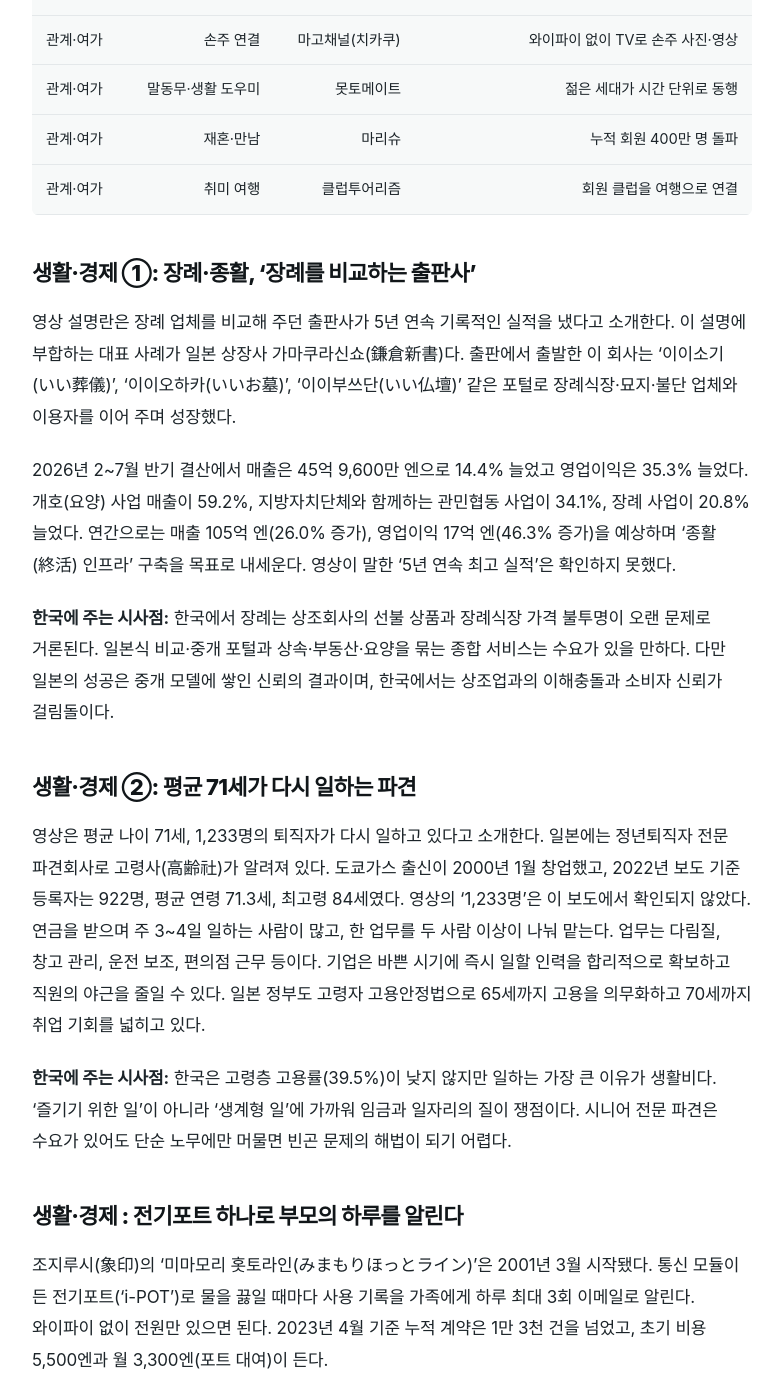
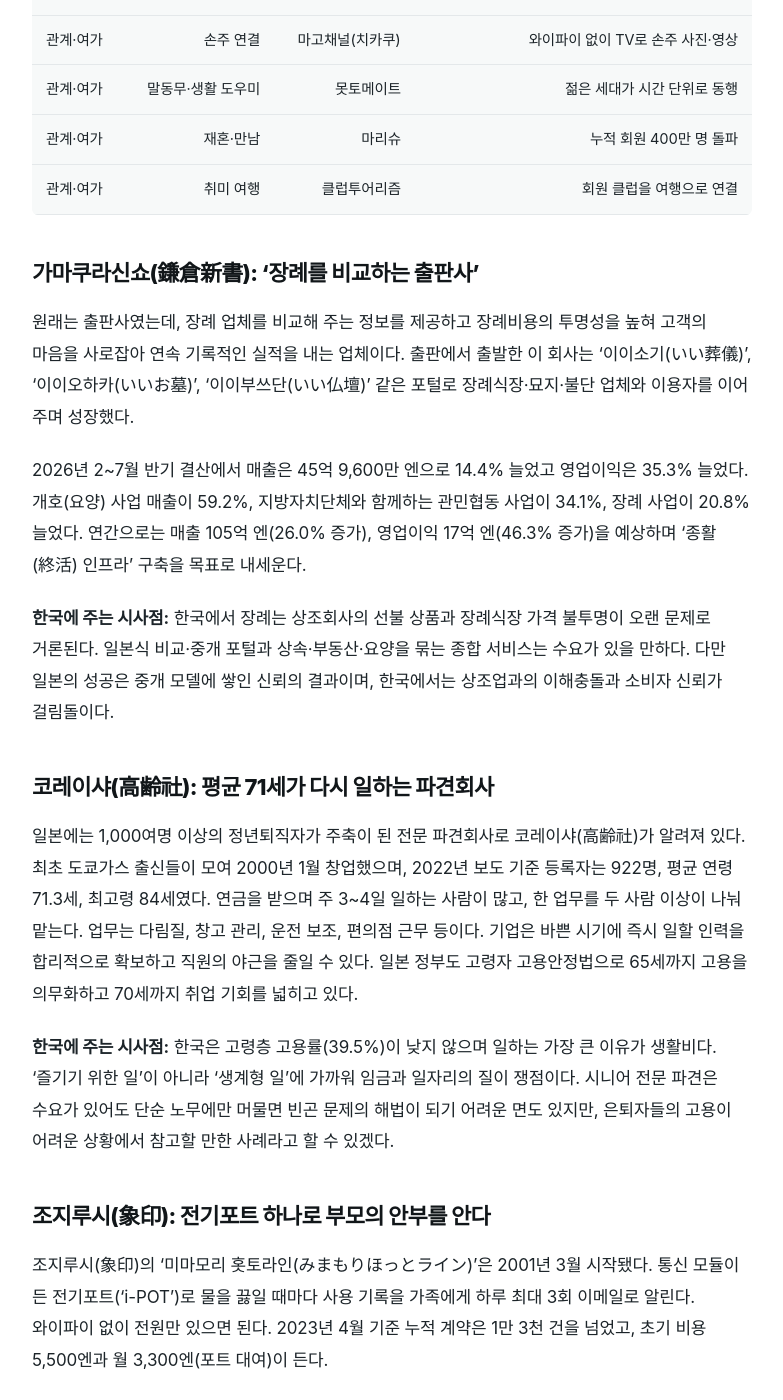
Before and after one commit to kokorojuin-tech/mt-news, a Jekyll site: the page built from _posts/2026-11-03-japan-korea-senior-business-outlook.md, in a window 1280 px wide and 1400 px high, scrolled down 1920 px. Shown: the whole window, without its empty margins (248-1031 px from the left). Built offline with Jekyll 4.4.1, drawn with Linux system fonts in a browser that asks for light colours; some web fonts are replaced; some of the changed text lies outside the part shown.

Commit message:
Update 2026-11-03-japan-korea-senior-business-outlook.md

```diff
--- a/_posts/2026-11-03-japan-korea-senior-business-outlook.md
+++ b/_posts/2026-11-03-japan-korea-senior-business-outlook.md
@@ -39,21 +39,21 @@
 | 관계·여가 | 재혼·만남 | 마리슈 | 누적 회원 400만 명 돌파 |
 | 관계·여가 | 취미 여행 | 클럽투어리즘 | 회원 클럽을 여행으로 연결 |
 
-## 생활·경제 ①: 장례·종활, '장례를 비교하는 출판사'
+## 가마쿠라신쇼(鎌倉新書): '장례를 비교하는 출판사'
 
-영상 설명란은 장례 업체를 비교해 주던 출판사가 5년 연속 기록적인 실적을 냈다고 소개한다. 이 설명에 부합하는 대표 사례가 일본 상장사 가마쿠라신쇼(鎌倉新書)다. 출판에서 출발한 이 회사는 '이이소기(いい葬儀)', '이이오하카(いいお墓)', '이이부쓰단(いい仏壇)' 같은 포털로 장례식장·묘지·불단 업체와 이용자를 이어 주며 성장했다.
+원래는 출판사였는데, 장례 업체를 비교해 주는 정보를 제공하고 장례비용의 투명성을 높혀 고객의 마음을 사로잡아 연속 기록적인 실적을 내는 업체이다.  출판에서 출발한 이 회사는 '이이소기(いい葬儀)', '이이오하카(いいお墓)', '이이부쓰단(いい仏壇)' 같은 포털로 장례식장·묘지·불단 업체와 이용자를 이어 주며 성장했다.
 
-2026년 2~7월 반기 결산에서 매출은 45억 9,600만 엔으로 14.4% 늘었고 영업이익은 35.3% 늘었다. 개호(요양) 사업 매출이 59.2%, 지방자치단체와 함께하는 관민협동 사업이 34.1%, 장례 사업이 20.8% 늘었다. 연간으로는 매출 105억 엔(26.0% 증가), 영업이익 17억 엔(46.3% 증가)을 예상하며 '종활(終活) 인프라' 구축을 목표로 내세운다. 영상이 말한 '5년 연속 최고 실적'은 확인하지 못했다.
+2026년 2~7월 반기 결산에서 매출은 45억 9,600만 엔으로 14.4% 늘었고 영업이익은 35.3% 늘었다. 개호(요양) 사업 매출이 59.2%, 지방자치단체와 함께하는 관민협동 사업이 34.1%, 장례 사업이 20.8% 늘었다. 연간으로는 매출 105억 엔(26.0% 증가), 영업이익 17억 엔(46.3% 증가)을 예상하며 '종활(終活) 인프라' 구축을 목표로 내세운다.
 
 **한국에 주는 시사점:** 한국에서 장례는 상조회사의 선불 상품과 장례식장 가격 불투명이 오랜 문제로 거론된다. 일본식 비교·중개 포털과 상속·부동산·요양을 묶는 종합 서비스는 수요가 있을 만하다. 다만 일본의 성공은 중개 모델에 쌓인 신뢰의 결과이며, 한국에서는 상조업과의 이해충돌과 소비자 신뢰가 걸림돌이다.
 
-## 생활·경제 ②: 평균 71세가 다시 일하는 파견
+## 코레이샤(高齢社): 평균 71세가 다시 일하는 파견회사
 
-영상은 평균 나이 71세, 1,233명의 퇴직자가 다시 일하고 있다고 소개한다. 일본에는 정년퇴직자 전문 파견회사로 고령사(高齢社)가 알려져 있다. 도쿄가스 출신이 2000년 1월 창업했고, 2022년 보도 기준 등록자는 922명, 평균 연령 71.3세, 최고령 84세였다. 영상의 '1,233명'은 이 보도에서 확인되지 않았다. 연금을 받으며 주 3~4일 일하는 사람이 많고, 한 업무를 두 사람 이상이 나눠 맡는다. 업무는 다림질, 창고 관리, 운전 보조, 편의점 근무 등이다. 기업은 바쁜 시기에 즉시 일할 인력을 합리적으로 확보하고 직원의 야근을 줄일 수 있다. 일본 정부도 고령자 고용안정법으로 65세까지 고용을 의무화하고 70세까지 취업 기회를 넓히고 있다.
+일본에는 1,000여명 이상의 정년퇴직자가 주축이 된 전문 파견회사로 코레이샤(高齢社)가 알려져 있다. 최초 도쿄가스 출신들이 모여 2000년 1월 창업했으며, 2022년 보도 기준 등록자는 922명, 평균 연령 71.3세, 최고령 84세였다. 연금을 받으며 주 3~4일 일하는 사람이 많고, 한 업무를 두 사람 이상이 나눠 맡는다. 업무는 다림질, 창고 관리, 운전 보조, 편의점 근무 등이다. 기업은 바쁜 시기에 즉시 일할 인력을 합리적으로 확보하고 직원의 야근을 줄일 수 있다. 일본 정부도 고령자 고용안정법으로 65세까지 고용을 의무화하고 70세까지 취업 기회를 넓히고 있다.
 
-**한국에 주는 시사점:** 한국은 고령층 고용률(39.5%)이 낮지 않지만 일하는 가장 큰 이유가 생활비다. '즐기기 위한 일'이 아니라 '생계형 일'에 가까워 임금과 일자리의 질이 쟁점이다. 시니어 전문 파견은 수요가 있어도 단순 노무에만 머물면 빈곤 문제의 해법이 되기 어렵다.
+**한국에 주는 시사점:** 한국은 고령층 고용률(39.5%)이 낮지 않으며 일하는 가장 큰 이유가 생활비다. '즐기기 위한 일'이 아니라 '생계형 일'에 가까워 임금과 일자리의 질이 쟁점이다. 시니어 전문 파견은 수요가 있어도 단순 노무에만 머물면 빈곤 문제의 해법이 되기 어려운 면도 있지만, 은퇴자들의 고용이 어려운 상황에서 참고할 만한 사례라고 할 수 있겠다.
 
-## 생활·경제 : 전기포트 하나로 부모의 하루를 알린다
+## 조지루시(象印): 전기포트 하나로 부모의 안부를 안다
 
 조지루시(象印)의 '미마모리 홋토라인(みまもりほっとライン)'은 2001년 3월 시작됐다. 통신 모듈이 든 전기포트('i-POT')로 물을 끓일 때마다 사용 기록을 가족에게 하루 최대 3회 이메일로 알린다. 와이파이 없이 전원만 있으면 된다. 2023년 4월 기준 누적 계약은 1만 3천 건을 넘었고, 초기 비용 5,500엔과 월 3,300엔(포트 대여)이 든다.
 
@@ -61,30 +61,30 @@
 
 **한국의 현실:** 한국에는 공공 서비스가 먼저 있다. 보건복지부 응급안전안심서비스는 독거노인 등의 집에 화재감지기, 응급호출기, 활동량 감지기를 설치하며 2025년 276,954가구에 설치됐다. 그러나 올해 국정감사에서 2020년 설치된 1세대 장비 80,220대의 교체율이 10월 20일 기준 2.0%에 그치고, 1~8월 화재 출동 18,610건 가운데 17.6%(3,279건)가 오작동·과민 감지에 따른 헛걸음이라는 지적이 나왔다. 고독사는 2021년 3,378명에서 2023년 3,661명으로 늘었다. 공공이 장비와 인력에서 한계를 보이는 만큼 민간이 들어갈 여지는 있지만, 소득이 낮은 독거노인이 월 구독료를 낼 수 있느냐가 관건이다. 자녀가 내는 B2C와 지방자치단체·보험사가 내는 B2B·B2G 구조를 함께 설계해야 한다.
 
-## 관계·여가 : 마고(손주)채널, 와이파이 없이 TV로 손주를 만난다
+## 마고(손주)채널: 와이파이 없이 TV로 손주를 만난다
 
 마고채널은 2014년 설립된 스타트업 치카쿠(株式会社チカク)의 서비스다. 전용 단말기를 TV에 HDMI 케이블과 전원으로 연결하면, 자녀가 스마트폰으로 보낸 손주의 사진과 영상이 단말기에 도착한다. 통신 기능이 내장되어 와이파이가 필요 없고, 새 사진이 오면 단말기의 창이 빛나 부모가 연락 없이도 알아챈다.
 
 대표 가지와라 겐지(梶原健司)는 애플 재팬에서 일하며 고향 아와지섬의 부모에게 손주를 보여 주지 못했다. 처음에는 TV에 맥 미니를 연결해 슬라이드쇼를 원격으로 켜 주었는데, 부모가 아이패드는 못 써도 TV 리모컨은 쓴다는 점에서 아이디어를 얻었다고 한다. 2015년 크라우드펀딩에서 1시간 만에 목표 100만 엔을 채웠고, 2021년 5억 엔을 새로 조달해 누적 조달액이 약 15억 엔이 되었다. 같은 시기 보안업체 세콤과 안부 확인 기능을 붙인 '마고채널 with SECOM'을 개발하고 지방자치단체와 실증 실험을 했다. 당시 보도에 따르면 이용자는 1년 사이 3배 넘게 늘었다. 누적 이용 가구 수는 확인하지 못했다. 2018년 보도 기준 가격은 본체 19,800엔, 월 1,480엔(세금 별도)이다.
 
-**핵심 통찰:** 결제하는 사람은 시니어가 아니라 **자녀 세대**다. 해당 보도는 고령자 단독 가구 중 자택에 와이파이가 있는 곳이 약 20%에 그친다고 지적한다. '쓰기 어려운 기술'을 쓰지 않아도 되게 만든 것이 성공 요인이다.
+결제하는 사람은 시니어가 아니라 **자녀 세대**다. 고령자는 와이파이에 익숙하지 않은 편이다. 고령자들에게  '쓰기 어려운 기술'을 쓰지 않아도 되게 만든 모델이다.
 
-## 관계 : 못토메이트, '손주 세대'를 시간 단위로 빌린다
+## 못토메이트: '젊은 세대'를 시간 단위로 빌린다
 
 못토메이트는 젊은 파트너가 시니어의 집이나 카페를 정기적으로 찾아 대화 상대와 생활 도우미가 되어 주는 서비스다. 언론은 미국의 '파파(Papa)'와 비슷한 '손주 온디맨드' 모델이라고 소개한다. 현재 사이트의 메뉴는 말동무, 스마트폰 강의, 외출 동행(쇼핑·병원), 쇼핑 지원, 서류 작성·정리, 온라인 예약 대행이며 간병이 필요한 일은 제외한다.
 
 2021년 8월 보도 기준 운영사는 MIHARU였고 6,000만 엔을 조달했다. 당시 요금은 1시간 5,000엔부터였고 스태프에게 30~40%가 돌아갔다. 현재 사이트에는 신규 고객 첫 2시간 4,300엔 특가가 나온다. 현재 운영사와 일반 요금은 별도 확인이 필요하다. 사이트는 '계속률 90% 이상'을 내세우나 자체 표기여서 검증되지 않았다. 2023년 12월에는 클럽투어리즘의 생활지원 서비스 '구토라쿠(ぐっと楽)'와 서비스를 연계했다.
 
-**핵심 통찰:** 대화와 스마트폰 도움은 요양처럼 보험이 적용되지 않는 영역이어서 **자산이 있는 시니어와 비용을 대는 자녀 세대**를 함께 겨냥한다.
+대화와 스마트폰 도움은 요양처럼 보험이 적용되지 않는 영역이어서 **자산이 있는 시니어와 비용을 대는 자녀 세대**를 함께 겨냥하는 모델이다.
 
-## 관계·여가 : 마리슈, 재혼·한부모에게 맞춘 만남 앱
+## 마리슈: 재혼·한부모에게 맞춘 만남 앱
 
 재혼을 원하는 중장년층을 겨냥한 주식회사 마리슈(marrish)의 재혼·결혼 목적은 관계형성형 앱은 2025년 6월 보도자료 기준 누적 회원이 400만 명을 넘었다. 혼인 경력이 있는 회원이 절반 정도이고, 재혼·한부모를 이해한다는 '리본 마크'와 자녀 유무·결혼관 검색 기능을 갖췄다. 신분증으로 나이를 확인해야 이용할 수 있고, 24시간 365일 모니터링과 신고·차단 기능이 있다. 비교 사이트 기준 요금은 여성 무료, 남성 웹 월 3,800엔·앱 월 4,800엔이며 공식 사이트 확인이 필요하다.
 마리슈는 노년 전용 앱이 아니다. 이용층을 30~50대 중심으로 설명한다. 재혼과 외로움을 느끼는 중장년 만남을 다루는 점에서 고령 사회의 '관계 재구성' 사업으로 본다.
 
-**한국의 조건:** 고령자 가구의 38.0%가 1인 가구이고 외로움과 고립은 이미 사회 문제다. 다만 재혼에 대한 인식, 자녀와의 갈등, 상속 문제가 변수이고, 사칭과 금전 사기 피해를 막는 신원 인증이 신뢰를 좌우한다.
+**한국의 현실:** 고령자 가구의 38.0%가 1인 가구이고 외로움과 고립은 이미 사회 문제다. 다만 재혼에 대한 인식, 자녀와의 갈등, 상속 문제가 변수이고, 사칭과 금전 사기 피해를 막는 신원 인증이 신뢰를 좌우한다.
 
-## 관계·여가 : 클럽투어리즘, 취미가 비슷한 사람들을 여행으로 묶고 지속적 관계형성을 추구
+## 클럽투어리즘: 취미가 비슷한 사람들을 여행으로 묶고 지속적 관계형성을 추구
 
 클럽투어리즘은 1980년 긴키니혼투어리스트 시부야영업소 안에서 시작한 다이렉트 마케팅 부문이 출발점이다. 1993년 회사로 설립됐고 2013년 지주회사 KNT-CT홀딩스 체제에 들어갔다. 회보 격인 월간 잡지 '다비노토모(旅の友)'는 1983년 타블로이드로 시작해 1985년 잡지가 됐다.
 
@@ -92,15 +92,15 @@
 
 KNT-CT홀딩스는 2026년 3월기 연결 매출 2,970억 6,500만 엔(8.2% 증가)으로 사상 최대를 냈고, 영업이익은 60억 7,100만 엔(0.5% 증가), 순이익은 96억 8,200만 엔(26.1% 증가)이었다. 클럽투어리즘의 인솔자 동행 투어와 크루즈 전세 상품이 호조였다. 다만 방일 관광과 오사카·간사이 엑스포 수요도 포함된 실적이라 시니어 수요만의 성과로 보기는 어렵다. 회사는 자회사 3곳을 2027년 4월 1일 합병할 계획이다.
 
-**핵심 통찰:** 시니어는 '혼자 가는 여행'보다 '함께하는 사람과 가는 여행'에 돈을 쓴다. 회원 조직을 먼저 만들고 상품을 나중에 파는 방식이라 공동체가 반복 매출의 기반이 된다.
+시니어는 '혼자 가는 여행'보다 '함께하는 사람과 가는 여행'에 돈을 쓴다. 회원 조직을 먼저 만들고 상품을 나중에 파는 방식이라 만들어진 커뮤니티가 반복 매출의 기반이 된다.
 
-## 덧붙임: '살던 집에서'와 한국 시장의 움직임
+## 자택복귀 돌봄: '살던 집'이 노인 보건/돌봄 시설로
 
 최근 한국 언론이 주목하는 일본의 흐름 하나를 덧붙인다. 파이낸셜뉴스가 11월 2일 보도한 '자택 복귀' 돌봄시설이다. 일본 노인보건시설은 집으로 돌아간 비율과 재활 지원 실적에 따라 등급이 나뉘고 등급이 높을수록 보험 수가가 높다. 2024년 자택 복귀율은 최상위 유형이 54.1%로 기본형 17.3%의 3배 이상이었다. 다만 평균 영업이익률은 2.9%이고 조사 시설의 30.5%가 적자였다.
 
 한국에서는 11월 12일 서울에서 '2026 fn 시니어산업 컨퍼런스'(주제: 'Aging Japan, Aging Korea')가 열리며, 금융지주·보험사·사모펀드가 도심형 요양시설, 재가 기반 노후(AIP), 신탁 시장에 뛰어드는 변화를 다룬다. 국내 시니어 산업이 2030년 241조 원 규모로 커질 것이라는 전망도 제시됐으나, 이 수치는 행사 홍보 기사에 인용된 전망치로 산정 기준에 따라 달라질 수 있다.
 
-## 전망: 일본의 시니어 사업모델을 베끼기면 하면 안 되는 이유
+## 전망: 일본의 시니어 사업모델을 그대로 베끼기면 하면 안 되는 이유
 
 위의 사례를 종합하면 한국 시장의 가능성과 한계가 함께 보인다.
 
```
